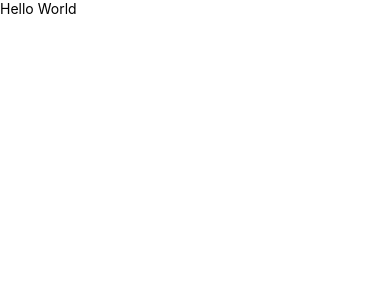
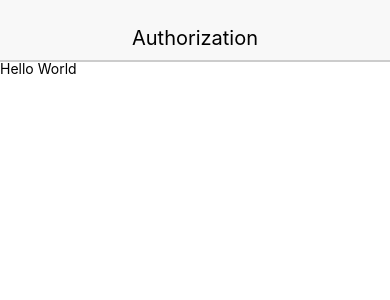
Before and after one commit to dannam83/Auth, a React Native app: screen / in a window 390 px wide. Shown: the top 300 px of the page. Built offline with nearby package versions, Linux system fonts and the light colour scheme.

Commit message:
fix to working version of react

```diff
--- a/index.js
+++ b/index.js
@@ -1,6 +1,4 @@
-/** @format */
-
-import {AppRegistry} from 'react-native';
+import { AppRegistry } from 'react-native';
 import App from './src/App';
 
 AppRegistry.registerComponent('auth', () => App);
--- a/package.json
+++ b/package.json
@@ -7,8 +7,8 @@
     "test": "jest"
   },
   "dependencies": {
-    "react": "16.6.0-alpha.8af6728",
-    "react-native": "0.57.3"
+    "react": "16.5.0",
+    "react-native": "0.57.1"
   },
   "devDependencies": {
     "babel-jest": "23.6.0",
--- a/src/App.js
+++ b/src/App.js
@@ -1,12 +1,14 @@
 import React, { Component } from 'react';
 import { Text, View } from 'react-native';
+import { Header } from './components/common';
 
 class App extends Component {
   render() {
     return (
-      <View>
-        <Text>Hello World</Text>
-      </View>
+        <View>
+          <Header headerText="Authorization" />
+          <Text>Hello World</Text>
+        </View>
     );
   }
 }
--- a/src/Components/Common/Card.js
+++ b/src/Components/Common/Card.js
@@ -26,4 +26,4 @@ const styles = {
   }
 };
 
-export { Card }};
+export { Card };
```
Also changed, not shown: 1 other file (tests, documents, lock files or other folders).
